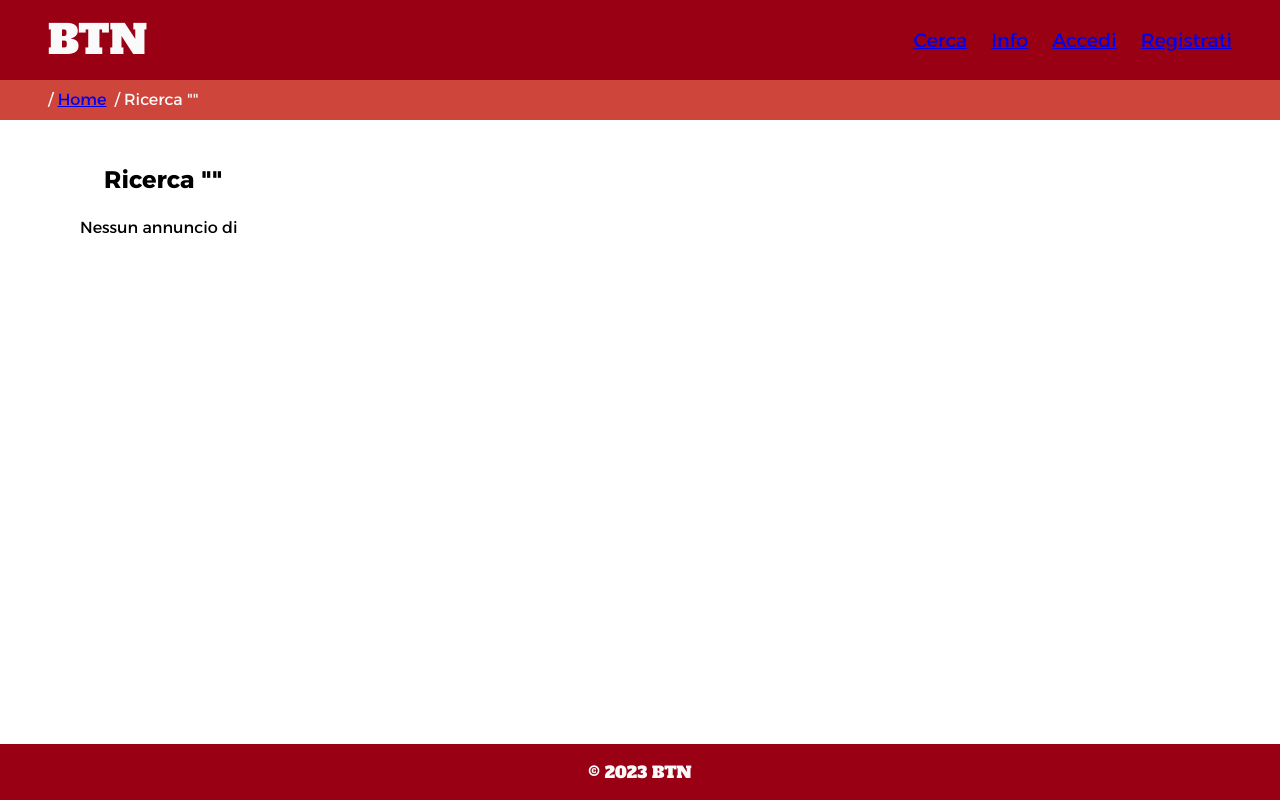
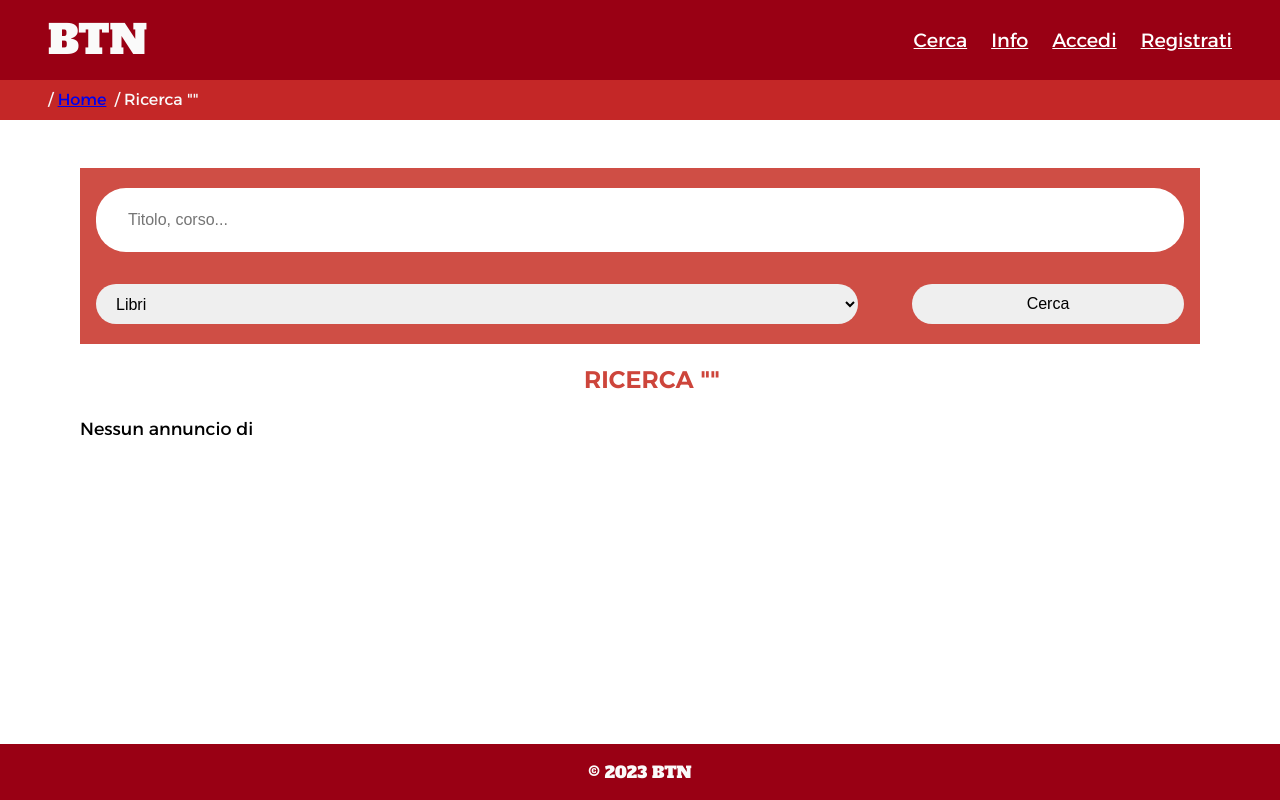
Before and after one commit to andreibobirica/BTN-books-tutoring-notes, a PHP site: page /search_results.php in a window 1280 px wide. Run offline with PHP 8.4, Linux system fonts and the light colour scheme; data that the repository does not hold is empty.

Commit message:
Modifiche con Claudio sinceramente non mi ricordo

```diff
--- a/contents/search_results_content.html
+++ b/contents/search_results_content.html
@@ -11,7 +11,27 @@
         <php-header />
 
         <main>
-            <php-listings />
+            <section id="results-search">
+                <form form action="./search_results.php" method="POST">
+                    <input
+                        type="text"
+                        placeholder="Titolo, corso..."
+                        name="search"
+                    />
+                    <div id="search-buttons">
+                        <select name="categoria">
+                            <option value="libri">Libri</option>
+                            <option value="ripetizioni">Ripetizioni</option>
+                            <option value="appunti">Appunti</option>
+                        </select>
+
+                        <button type="submit" class="button">Cerca</button>
+                    </div>
+                </form>
+            </section>
+            <section id="results-listings">
+                <php-listings />
+            </section>
         </main>
         <php-footer />
     </body>
--- a/core/Database.php
+++ b/core/Database.php
@@ -9,15 +9,18 @@ class Database
 
     private $conn = null;
 
-    public function __construct(){
+    public function __construct()
+    {
         $this->connect();
     }
 
-    public function __destruct(){
-        $this->disconect();
+    public function __destruct()
+    {
+        $this->disconnect();
     }
 
-    public function connect(){
+    public function connect()
+    {
         // Create connection
         $this->conn = new mysqli($this->servername, $this->username, $this->password, $this->dbname);
         // Check connection
@@ -26,19 +29,22 @@ class Database
         }
     }
 
-    public function disconect(){
+    public function disconnect()
+    {
         if (isset($this->conn) && !is_null($this->conn))
             $this->conn->close();
     }
 
-    public function query($str){
+    public function query($str)
+    {
         if (isset($str) && !empty($str)) {
             $result = $this->conn->query($str);
             return $result;
         }
     }
 
-    public function getConn(){
+    public function getConn()
+    {
         return $this->conn;
     }
 }
--- a/core/imports.php
+++ b/core/imports.php
@@ -5,6 +5,7 @@ function boilerplate($pagina)
     $imports = '<meta charset="UTF-8" />';
     $imports .= '<meta http-equiv="X-UA-Compatible" content="IE=edge" />';
     $imports .= '<meta name="viewport" content="width=device-width, initial-scale=1.0" />';
+    $imports .= '<link rel="stylesheet" href="print.css" media="print"/>';
     $imports .= '<link rel="stylesheet" href="style.css" />';
     $imports .= '<script src="./scripts/main_script.js" async></script>';
 
--- a/core/listings_list.php
+++ b/core/listings_list.php
@@ -12,7 +12,7 @@ function listingsList($listings, $categoria)
                     $list .= '<li class="listing">';
                     $list .= '<p class="listing-title">' . $book['titolo'] . '</p>';
                     $list .= '<p class="listing-author">' . $book['autore'] . '</p>';
-                    $list .= '<img src="' . $book['mediapath'] . '" class="listing-img" alt="" />';
+                    $list .= '<img src="' . $book['mediapath'] . '" class="listing-img" alt="'.$book['descrizione'].'" />';
                     $list .= '<p class="listing-user">' . $book['username'] . '<p>';
                     $list .= '<p class="listing-price">' . $book['prezzo'] . '€<p>';
                     $list .= '<a href="listing.php?annuncio=' . $book['id'] . '">Vedi annuncio</a>';
@@ -24,7 +24,7 @@ function listingsList($listings, $categoria)
                 foreach ($listings as $note) {
                     $list .= '<li class="listing">';
                     $list .= '<p class="listing-title">' . $note['titolo'] . '</p>';
-                    $list .= '<img src="' . $note['mediapath'] . '" class="listing-img" alt="" />';
+                    $list .= '<img src="' . $note['mediapath'] . '" class="listing-img" alt="'.$note['descrizione'].'" />';
                     $list .= '<p class="listing-user">' . $note['username'] . '<p>';
                     $list .= '<p class="listing-price">' . $note['prezzo'] . '€<p>';
                     $list .= '<a href="listing.php?annuncio=' . $note['id'] . '">Vedi annuncio</a>';
--- a/core/search_results_control.php
+++ b/core/search_results_control.php
@@ -22,20 +22,20 @@ class Search_Results_Control
         $queryUser = "";
         switch ($categoria) {
             case 'libri':
-                $queryUser = "SELECT titolo, annunci.id, prezzo, nome, cognome, mediapath, autore, annunci.username FROM annunci RIGHT JOIN libri ON annunci.id = libri.id LEFT JOIN utenti ON annunci.username = utenti.username WHERE MATCH(titolo,descrizione,materia) AGAINST('" . $search . "');";
+                $queryUser = "SELECT titolo, annunci.id, prezzo, nome, cognome, mediapath, autore, descrizione, annunci.username FROM annunci RIGHT JOIN libri ON annunci.id = libri.id LEFT JOIN utenti ON annunci.username = utenti.username WHERE MATCH(titolo,descrizione,materia) AGAINST('" . $search . "');";
                 $result = $this->db->query($queryUser);
                 if ($result->num_rows > 0) {
                     while ($row = $result->fetch_assoc()) {
-                        array_push($risultatiArray, array("id" => $row['id'], "autore" => $row['autore'], "mediapath" => $row['mediapath'], "prezzo" => $row['prezzo'], "titolo" => $row['titolo'], "utente" => $row['nome'] . " " . $row['cognome'], "username" => $row['username']));
+                        array_push($risultatiArray, array("id" => $row['id'], "autore" => $row['autore'], "mediapath" => $row['mediapath'], "prezzo" => $row['prezzo'], "titolo" => $row['titolo'], "utente" => $row['nome'] . " " . $row['cognome'], "username" => $row['username'], "descrizione" => $row['descrizione']));
                     }
                 }
                 break;
             case 'appunti':
-                $queryUser = "SELECT titolo, annunci.id, prezzo, nome, cognome, mediapath, annunci.username FROM annunci RIGHT JOIN appunti ON annunci.id = appunti.id LEFT JOIN utenti ON annunci.username = utenti.username WHERE MATCH(titolo,descrizione,materia) AGAINST('" . $search . "');";
+                $queryUser = "SELECT titolo, annunci.id, prezzo, nome, cognome, mediapath, annunci.username, descrizione FROM annunci RIGHT JOIN appunti ON annunci.id = appunti.id LEFT JOIN utenti ON annunci.username = utenti.username WHERE MATCH(titolo,descrizione,materia) AGAINST('" . $search . "');";
                 $result = $this->db->query($queryUser);
                 if ($result->num_rows > 0) {
                     while ($row = $result->fetch_assoc()) {
-                        array_push($risultatiArray, array("id" => $row['id'], "mediapath" => $row['mediapath'], "prezzo" => $row['prezzo'], "titolo" => $row['titolo'], "utente" => $row['nome'] . " " . $row['cognome'], "username" => $row['username']));
+                        array_push($risultatiArray, array("id" => $row['id'], "mediapath" => $row['mediapath'], "prezzo" => $row['prezzo'], "titolo" => $row['titolo'], "utente" => $row['nome'] . " " . $row['cognome'], "username" => $row['username'], "descrizione" => $row['descrizione']));
                     }
                 }
                 break;
--- a/info.php
+++ b/info.php
@@ -5,14 +5,15 @@ $auth = new Authentication();
 require_once "./core/imports.php";
 
 // Prendo l'HTML della pagina, dell'header e del footer
-$info = file_get_contents("./contents/info_content.html");
+$info_content = file_get_contents("./contents/info_content.html");
+$info = boilerplate($info_content);
+
 $footer = file_get_contents("./contents/footer.html");
 // Prendo il contenuto corretto dell'header
 $header = printHeader("info", $auth->getIfLogin());
 $breadcrumb = printBreadcrumb("info");
 
 // Rimpiazzo i segnaposti coi contenuti HTML
-$header = str_replace('<breadcrumb />', $breadcrumb, $header);
 $info = str_replace('<php-header />', $header, $info);
 $info = str_replace('<php-footer />', $footer, $info);
 
--- a/style.css
+++ b/style.css
@@ -11,16 +11,17 @@
 
 /* Variabili colori */
 :root {
-    --bg: rgb(250, 250, 250);
-    --bg-alt: rgb(230, 230, 230);
-    --fg-alt: rgb(180, 180, 180);
-    --accent-red: rgb(153, 0, 20);
-    --accent-red-2: rgb(205, 69, 59);
-    --accent-red-3: rgb(255, 118, 102);
-    --registration-advantages: rgb(247, 248, 251);
+    --bg: #fafafa;
+    --bg-alt: #e6e6e6;
+    --fg-alt: #808080;
+    --accent-red: #990014;
+    --accent-red-2: #cd453b;
+    --accent-red-3: #ff7666;
+    --registration-advantages: #f7f8fb;
     --error-warning: rgba(255, 42, 81, 0.1);
-    --active-visited-link: rgb(252, 181, 15);
-    --fg: rgb(20, 20, 20);
+    --visited-link-header: #f5f39e;
+    --visited-link: #611114;
+    --fg: #141414;
 }
 
 /* Regole generali, da applicare a tutte le pagine */
@@ -47,6 +48,30 @@ body {
 }
 
 /* HEADER */
+p {
+    font-size: 1em;
+    line-height: 1.5em;
+}
+
+header a {
+    color: white;
+}
+
+h1 a {
+    text-decoration: none;
+}
+
+header a {
+    color: white;
+}
+
+#breadcrumb a:visited {
+    color: var(--visited-link-header);
+}
+
+button {
+    cursor: pointer;
+}
 header {
     background-color: var(--accent-red);
     color: var(--bg);
@@ -123,7 +148,7 @@ header #menu.show-menu {
 
 #breadcrumb {
     font-size: 1em;
-    background-color: var(--accent-red-2);
+    background-color: #c42727;
     color: var(--bg);
     padding: 0.5em;
 }
@@ -203,11 +228,18 @@ footer p {
     height: calc(var(--vh, 1vh) * 93);
 }
 
-#home main > div {
+#home main > div,
+#results-search {
     background-color: rgba(205, 69, 59, 0.95);
     padding: 1.25em 1em;
     border-radius: 15px;
     margin-top: 1em;
+}
+
+#results-search {
+    margin-top: unset;
+    border-radius: 0;
+    margin-bottom: 1.5em;
 }
 
 #home h2 {
@@ -220,13 +252,15 @@ footer p {
     text-transform: uppercase;
 }
 
-#home form {
+#home form,
+#results-search form {
     display: flex;
     flex-direction: column;
     align-items: flex-start;
 }
 
-#home input {
+#home input,
+#results-search input {
     border-radius: 30px;
     height: 2em;
     width: 100%;
@@ -236,7 +270,8 @@ footer p {
     font-size: 1em;
 }
 
-#home #search-buttons {
+#home #search-buttons,
+#results-search #search-buttons {
     margin-top: 1em;
     display: flex;
     flex-direction: row;
@@ -245,7 +280,8 @@ footer p {
     height: 2.5em;
 }
 
-#home select {
+#home select,
+#results-search select {
     border-radius: 30px;
     width: 70%;
     height: 100%;
@@ -255,7 +291,8 @@ footer p {
     font-size: 1em;
 }
 
-#home button {
+#home button,
+#results-search button {
     width: 25%;
 }
 
```
Also changed, not shown: other parts of style.css (+24 -5 lines), index.php (+5 -5 lines), print.css (added, +110 -0 lines).
